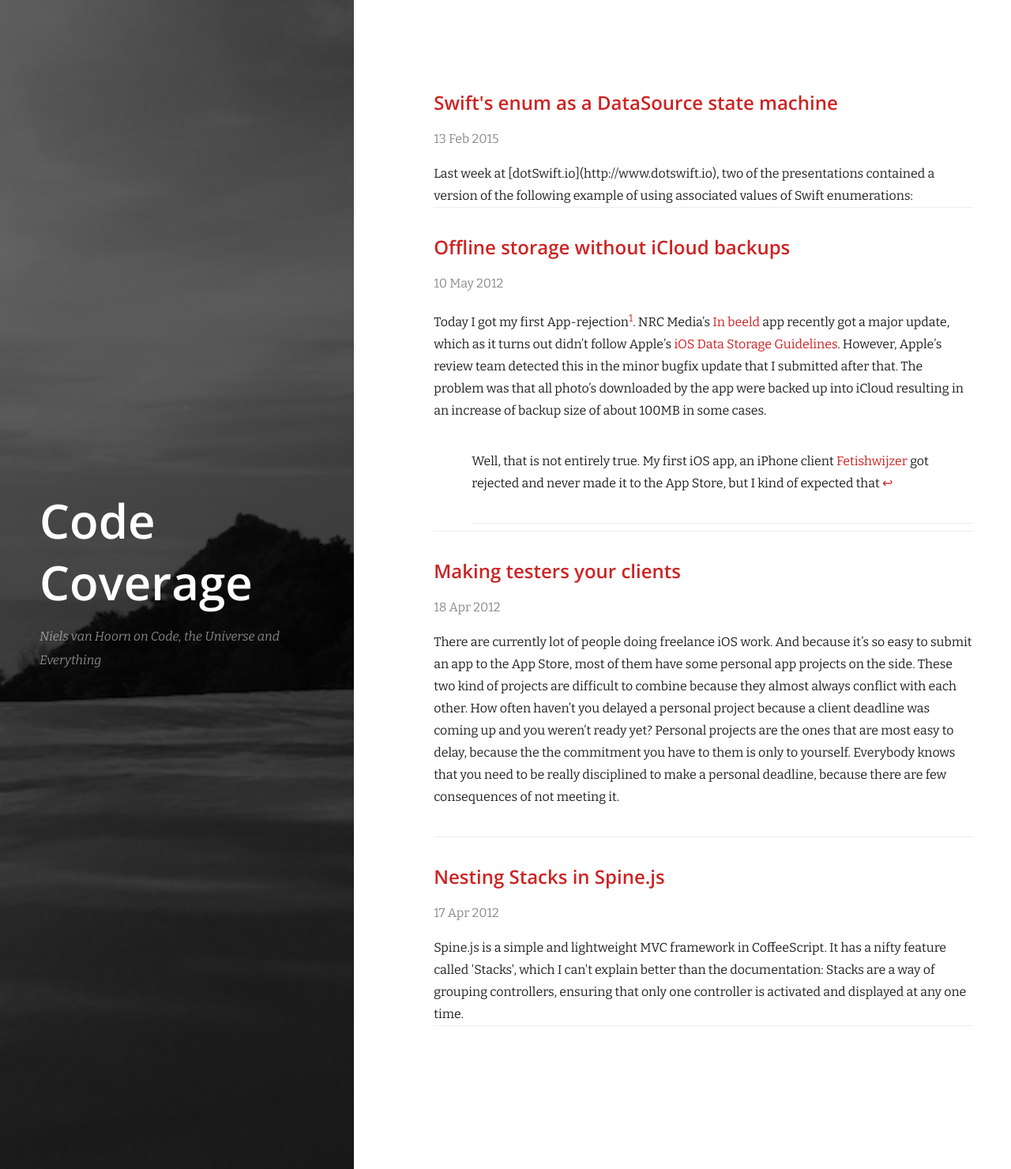
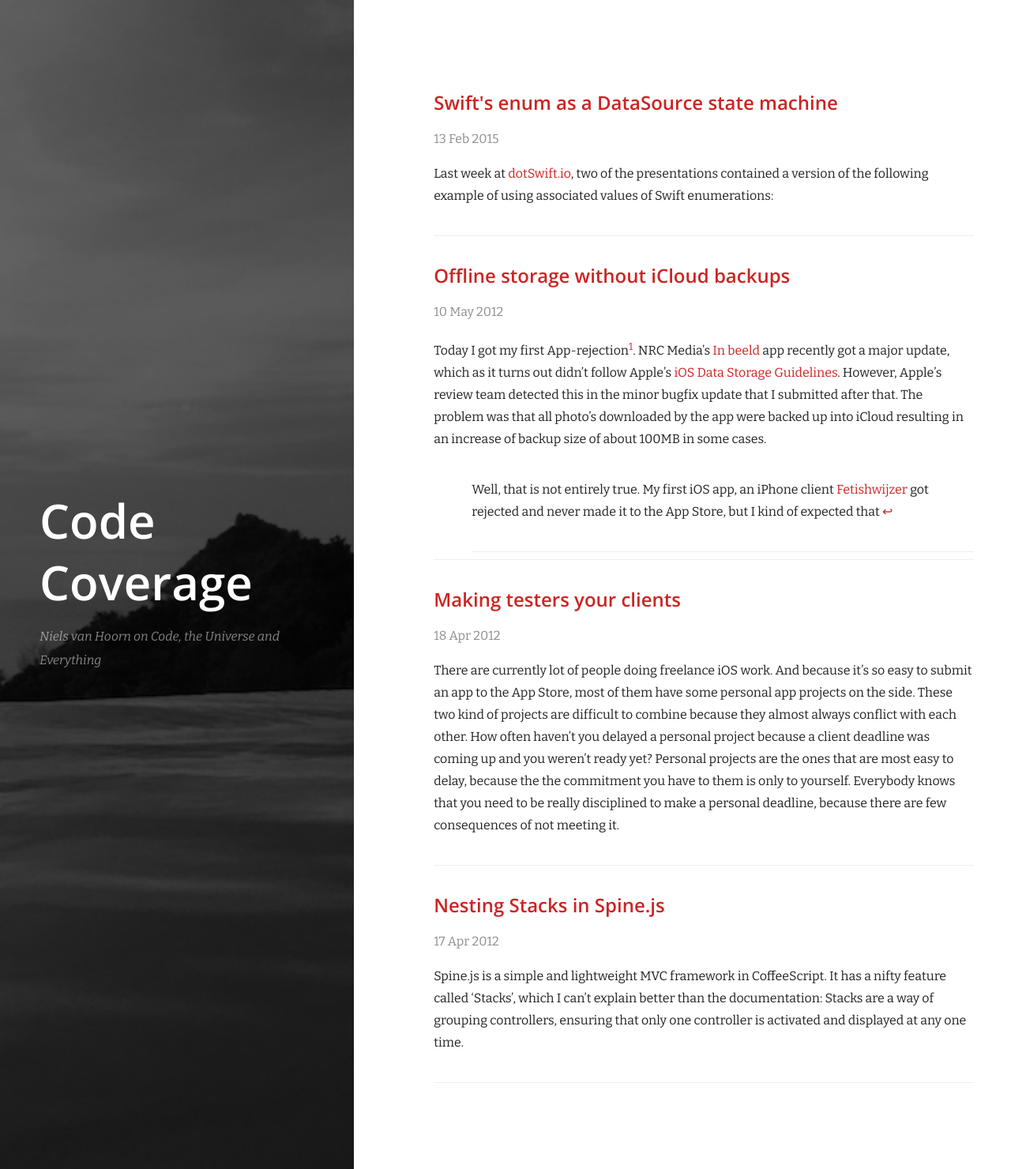
Before and after one commit to nvh/nvh.github.io, a Jekyll site: the page built from index.html, in a window 1280 px wide. Shown: the whole page at 79% size. Built offline with Jekyll 4.4.1, drawn with Linux system fonts in a browser that asks for light colours; nearby versions of some CDN libraries; Markdown is read by kramdown in place of the engine named in the settings.

Commit message:
Fiddling with the layout

```diff
--- a/_layouts/default.html
+++ b/_layouts/default.html
@@ -3,7 +3,12 @@
 <head>
   <meta charset="utf-8">
   <meta http-equiv="X-UA-Compatible" content="IE=edge,chrome=1">
-  <title>{{ site.title + page.title }}</title>
+  <title>
+   {% if page.title %}
+    {{ page.title }} -
+   {% endif %}
+   {{ site.title }}
+  </title>
   <meta name="viewport" content="width=device-width">
 
   <!-- syntax highlighting CSS -->
--- a/index.html
+++ b/index.html
@@ -21,7 +21,7 @@ layout: default
           <span class="meta">
             {{ post.date | date_to_string }}
           </span>
-          {{ post.excerpt }}
+          {{ post.excerpt | markdownify }}
         </li>
       {% endfor %}
     </ul>
```
